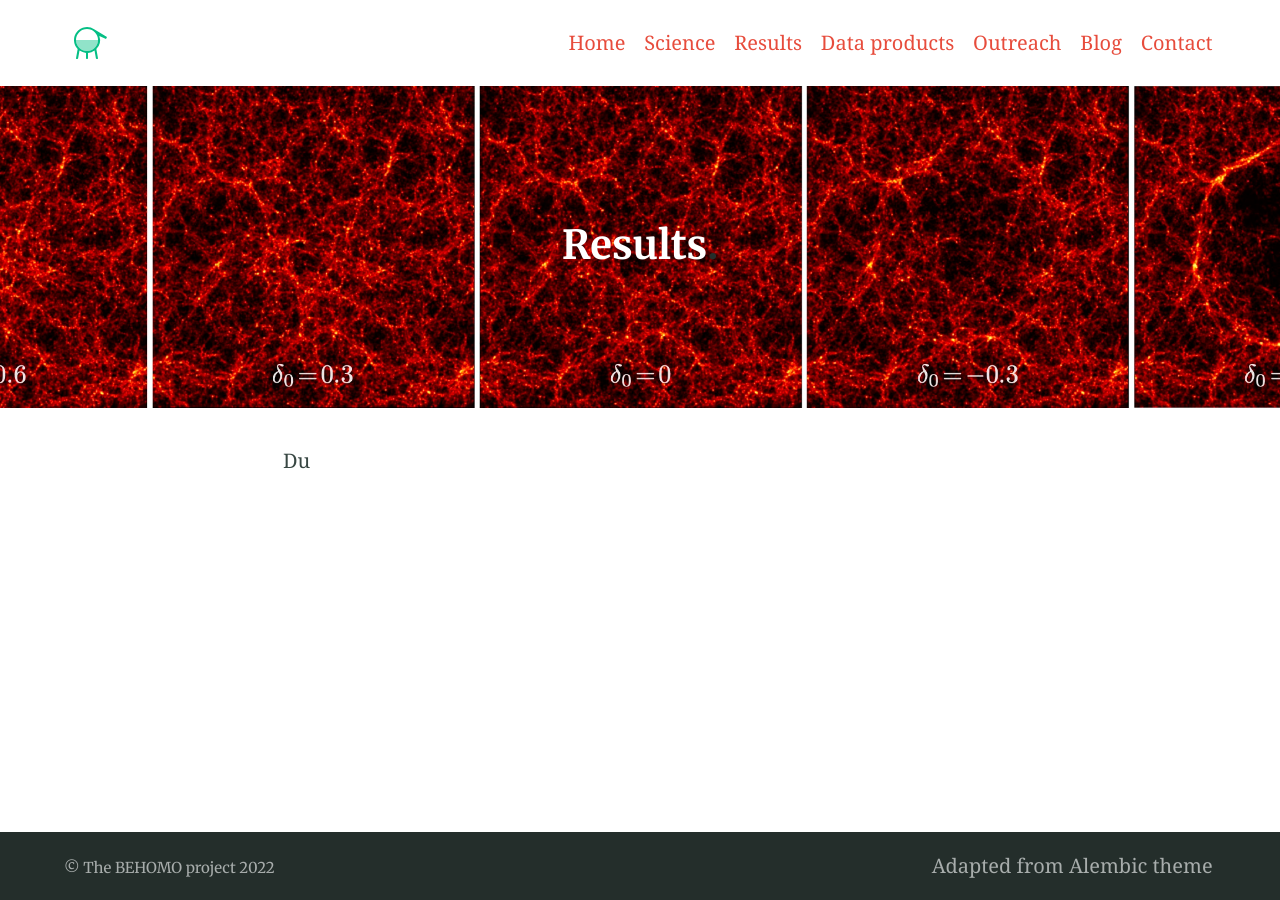
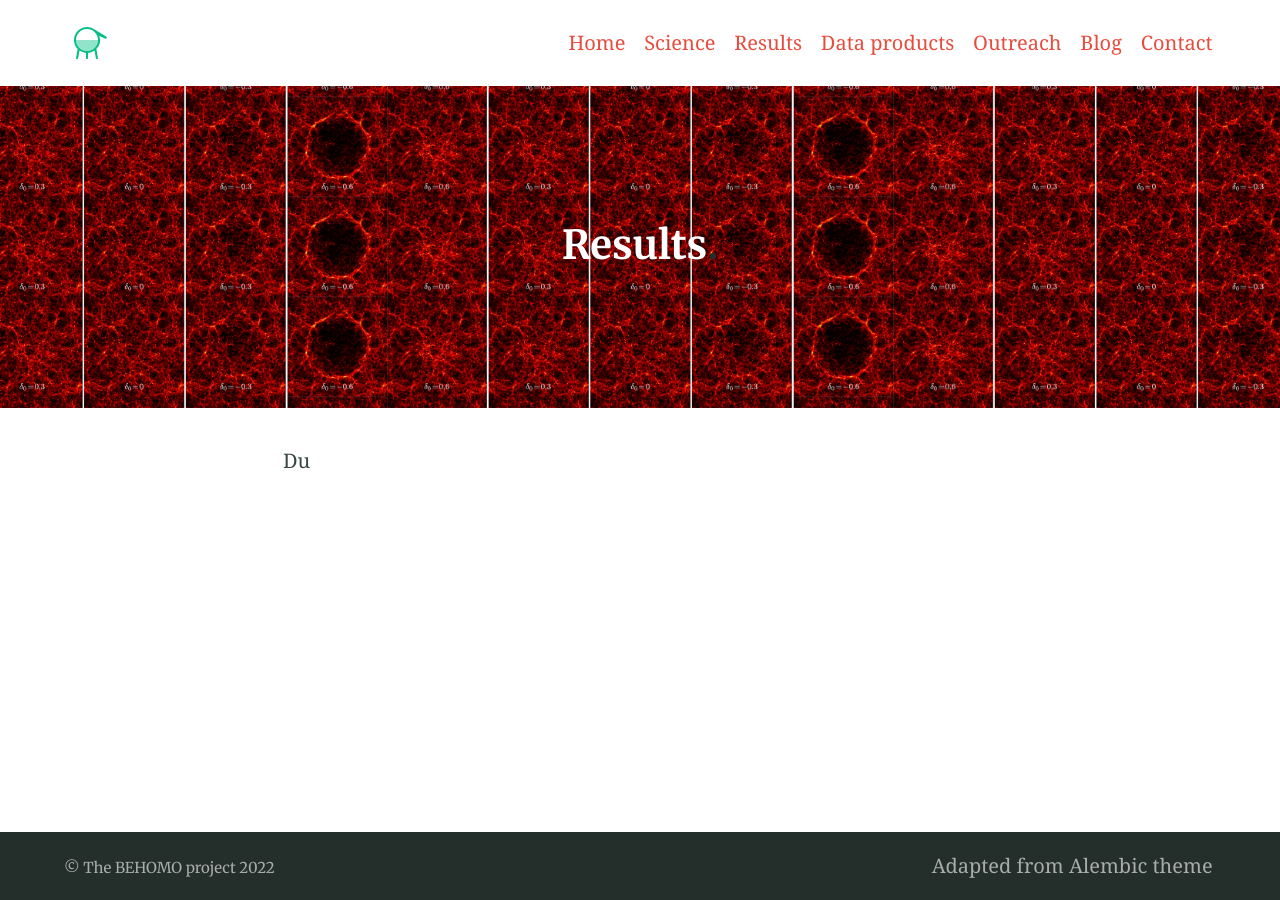
Before and after one commit to valerio-marra/BEHOMO-project, a Jekyll site: the page built from docs/results.md, in a window 1280 px wide. Built offline with Jekyll 4.4.1, drawn with Linux system fonts in a browser that asks for light colours.

Commit message:
Update site-feature.html

```diff
--- a/docs/_includes/site-feature.html
+++ b/docs/_includes/site-feature.html
@@ -7,7 +7,7 @@
 {% endif %}
 
 {% if feature_text or feature_image %}
-  <div class="feature"{% if feature_image %} style="background-image: url({{ feature_image }})"{% endif %}>
+  <div class="feature"{% if feature_image %} style="background-image: url({{ feature_image }}); background-size: auto 100px;"{% endif %}>
     <div class="container  typeset">
       {{ feature_text | markdownify }}
     </div>
```
